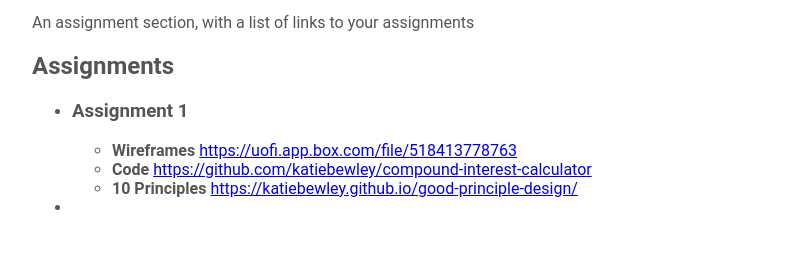
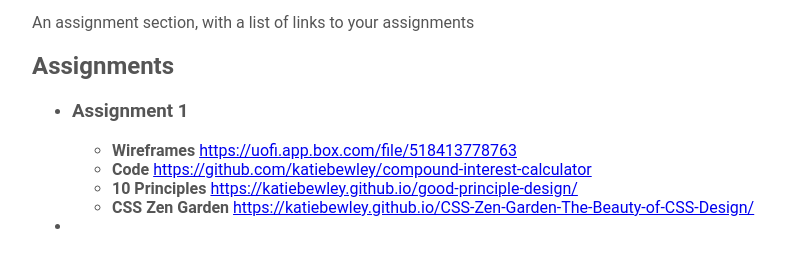
Before and after one commit to katiebewley/DES350, a plain HTML site: page index.html in a window 1280 px wide. Shown: the part 341-608 px from the top of the page, without its empty margins (118-904 px from the left). Drawn offline with Linux system fonts and the light colour scheme.

Commit message:
Update index.html

```diff
--- a/index.html
+++ b/index.html
@@ -49,7 +49,11 @@ body {
                 <a href="https://katiebewley.github.io/good-principle-design/"
                 target ="_blank">https://katiebewley.github.io/good-principle-design/</a>
             </li>
-
+            <li>
+                  <strong>CSS Zen Garden</strong>
+                  <a href="https://katiebewley.github.io/CSS-Zen-Garden-The-Beauty-of-CSS-Design/"
+                  target ="_blank">	https://katiebewley.github.io/CSS-Zen-Garden-The-Beauty-of-CSS-Design/</a>
+              </li>
       </ul>
   <li/>
 </ul>
```
